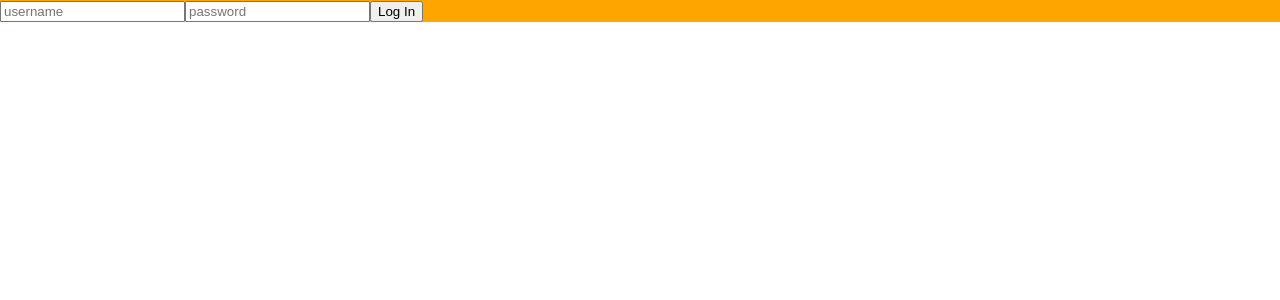
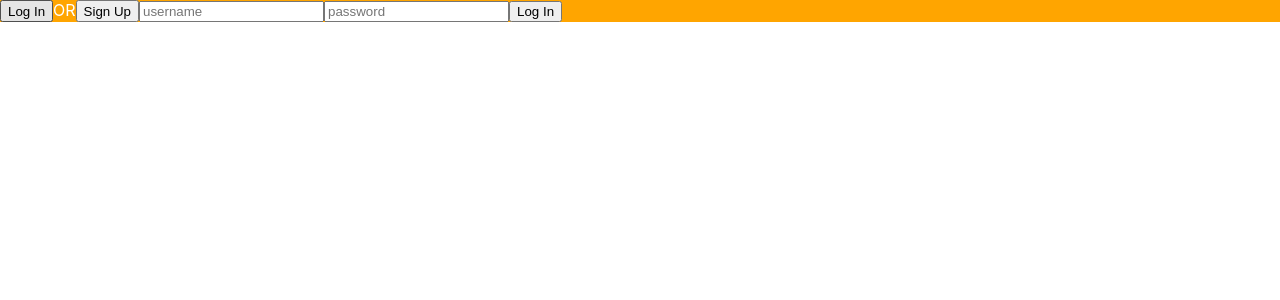
Before and after one commit to NYHolzer/projask-frontend, a React (Create React App) app: page / in a window 1280 px wide. Shown: the top 300 px of the page. Built offline with nearby package versions, Linux system fonts and the light colour scheme; no server answers.

Commit message:
started considering login  signup button (but signup may go away so we can control users)

```diff
--- a/src/components/NavBar.js
+++ b/src/components/NavBar.js
@@ -7,6 +7,9 @@ const NavBar = ({ currentUser }) => {
     return (
         <div className="NavBar">
             {currentUser ? <strong>Welcome, {currentUser.attributes.name}</strong> : ""}
+            <button> Log In </button>
+            OR
+            <button> Sign Up </button>
             {currentUser ? <Logout/> : <Login/>}
         </div>
     )
```
